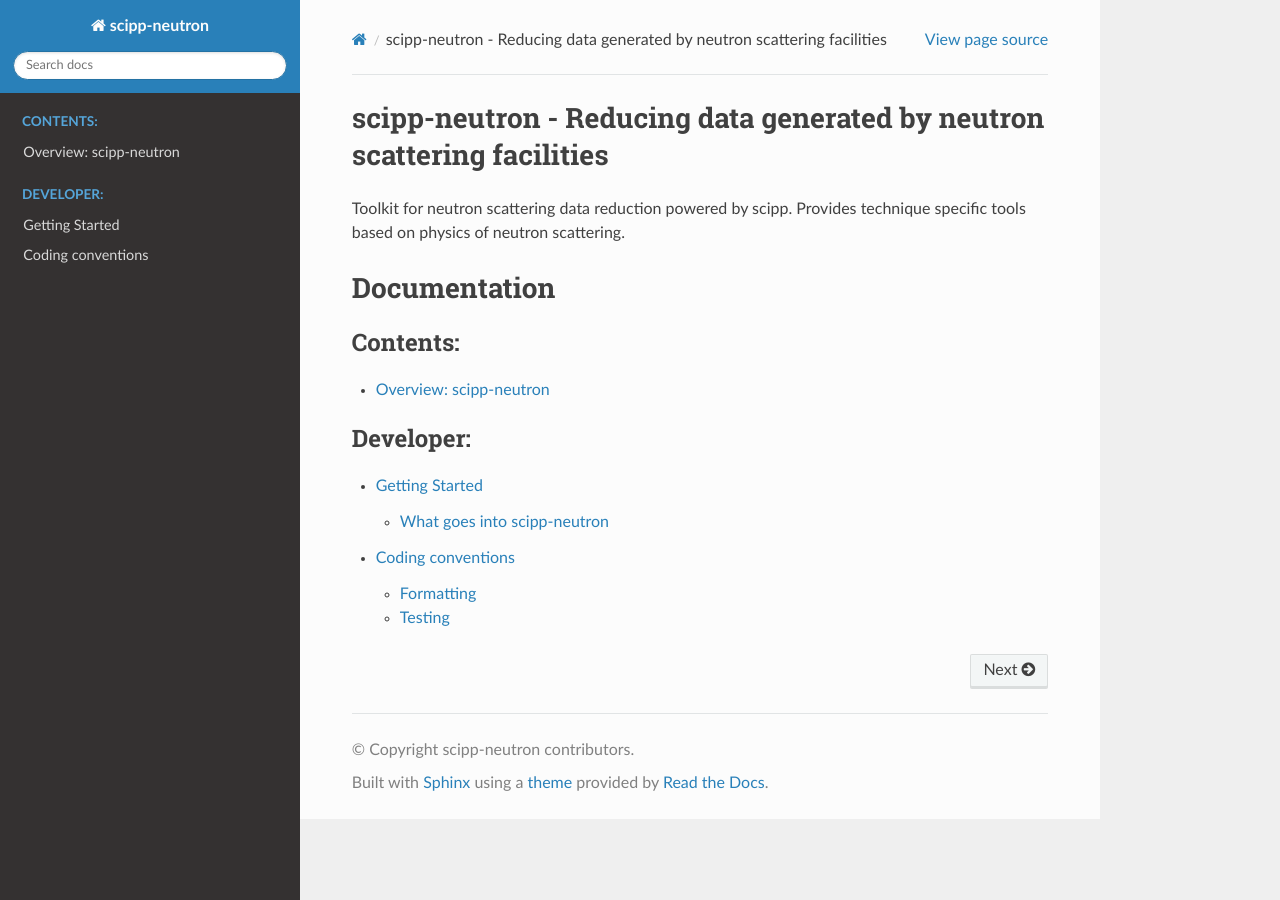
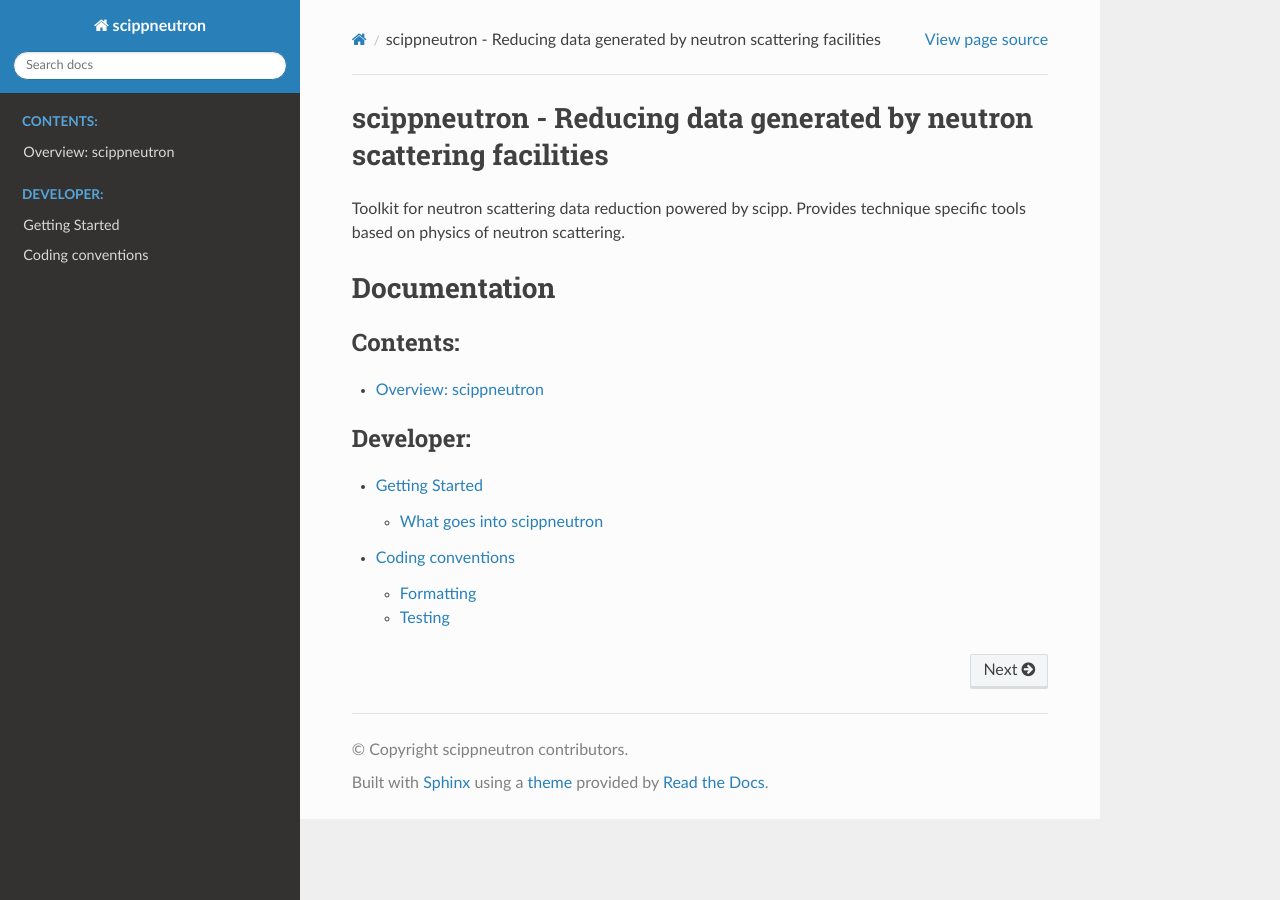
Before and after one commit to scipp/scippneutron, a Sphinx documentation site: the page built from docs/index.rst, in a window 1280 px wide. Built offline with Sphinx 7.4.7 and the Read the Docs theme 2.0.0, drawn with Linux system fonts in a browser that asks for light colours.

Commit message:
Rename module everywhere

```diff
--- a/docs/about.rst
+++ b/docs/about.rst
@@ -1,5 +1,5 @@
-Overview: scipp-neutron
-=======================
+Overview: scippneutron
+======================
 
 ``neutron`` builds on top of ``scipp`` and provides features specific to handling and reducing data generated in neutron scattering facilities.
 A key example is "unit conversion", e.g., from time-of-flight to energy transfer in an inelastic neutron scattering experiment at a spallation-based neutron source.
--- a/docs/conf.py
+++ b/docs/conf.py
@@ -16,9 +16,9 @@
 
 # -- Project information -----------------------------------------------------
 
-project = u'scipp-neutron'
-copyright = u'2020 scipp-neutron contributors'
-copyright = u'scipp-neutron contributors'
+project = u'scippneutron'
+copyright = u'2021 scippneutron contributors'
+copyright = u'scippneutron contributors'
 
 # The full version, including alpha/beta/rc tags
 version = u''
--- a/docs/developer/getting-started.rst
+++ b/docs/developer/getting-started.rst
@@ -1,10 +1,10 @@
 Getting Started
 ===============
 
-What goes into scipp-neutron
-~~~~~~~~~~~~~~~~~~~~~~~~~~~~
+What goes into scippneutron
+~~~~~~~~~~~~~~~~~~~~~~~~~~~
 
-Code contributions to scipp-neutron should meet the following crieria:
+Code contributions to scippneutron should meet the following crieria:
 
 * Relate to neutron scattering data reduction in general or be particular to a technique
 * Will *not* contain any instrument or facility specific assumptions or branching
--- a/docs/index.rst
+++ b/docs/index.rst
@@ -1,5 +1,5 @@
-scipp-neutron - Reducing data generated by neutron scattering facilities
-========================================================================
+scippneutron - Reducing data generated by neutron scattering facilities
+=======================================================================
 
 Toolkit for neutron scattering data reduction powered by scipp. Provides technique specific tools based on physics of neutron scattering.
 
--- a/scippneutron-latest.yml
+++ b/scippneutron-latest.yml
@@ -1,4 +1,4 @@
-name: scipp-neutron-latest
+name: scippneutron-latest
 
 channels:
   - conda-forge
--- a/scippneutron.yml
+++ b/scippneutron.yml
@@ -1,4 +1,4 @@
-name: scipp-neutron
+name: scippneutron
 
 channels:
   - conda-forge
```
Also changed, not shown: 2 other files.
